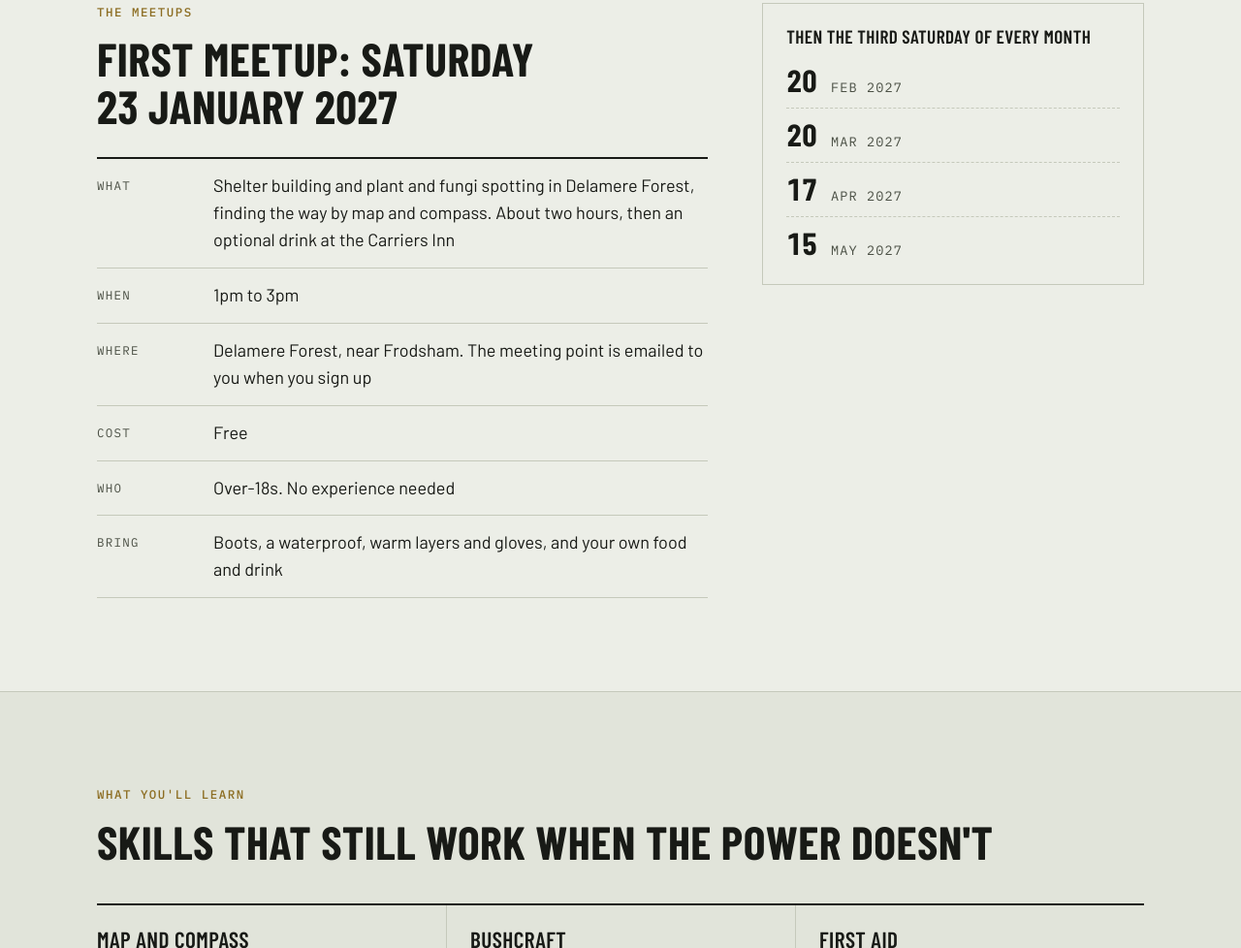
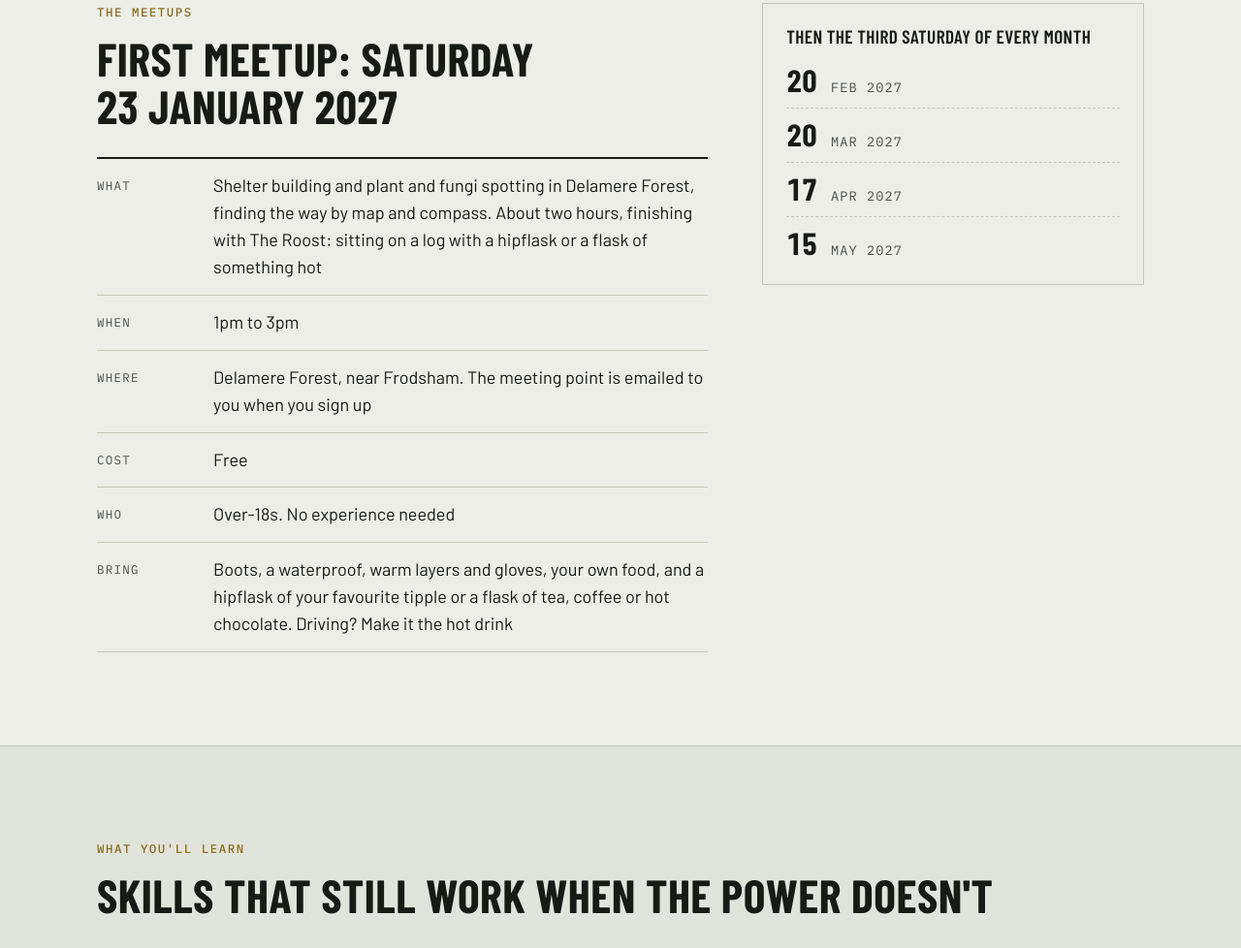
Before and after one commit to ravencorps/website, a plain HTML site: page index.html in a window 1280 px wide. Shown: the part 829-1807 px from the top of the page at 97% size. Drawn offline with Linux system fonts and the light colour scheme; a script that the page names is missing.

Commit message:
Finish the first meetup with The Roost instead of the pub
Co-Authored-By: Claude Opus 5.5 <noreply@anthropic.com>
Claude-Session: https://claude.ai/code/session_01TmqWWU2iDqoixPMtrbBMU2

```diff
--- a/index.html
+++ b/index.html
@@ -304,12 +304,12 @@ p { margin: 0; }
         <p class="eyebrow">The meetups</p>
         <h2 id="meetups-title"><span id="meetup-label">First meetup</span>: <span id="meetup-date">Saturday 23 January 2027</span></h2>
         <dl class="details">
-          <div><dt>What</dt><dd>Shelter building and plant and fungi spotting in Delamere Forest, finding the way by map and compass. About two hours, then an optional drink at the Carriers Inn</dd></div>
+          <div><dt>What</dt><dd>Shelter building and plant and fungi spotting in Delamere Forest, finding the way by map and compass. About two hours, finishing with The Roost: sitting on a log with a hipflask or a flask of something hot</dd></div>
           <div><dt>When</dt><dd>1pm to 3pm</dd></div>
           <div><dt>Where</dt><dd>Delamere Forest, near Frodsham. The meeting point is emailed to you when you sign up</dd></div>
           <div><dt>Cost</dt><dd>Free</dd></div>
           <div><dt>Who</dt><dd>Over-18s. No experience needed</dd></div>
-          <div><dt>Bring</dt><dd>Boots, a waterproof, warm layers and gloves, and your own food and drink</dd></div>
+          <div><dt>Bring</dt><dd>Boots, a waterproof, warm layers and gloves, your own food, and a hipflask of your favourite tipple or a flask of tea, coffee or hot chocolate. Driving? Make it the hot drink</dd></div>
         </dl>
       </div>
       <aside class="dates" aria-labelledby="dates-title">
```
